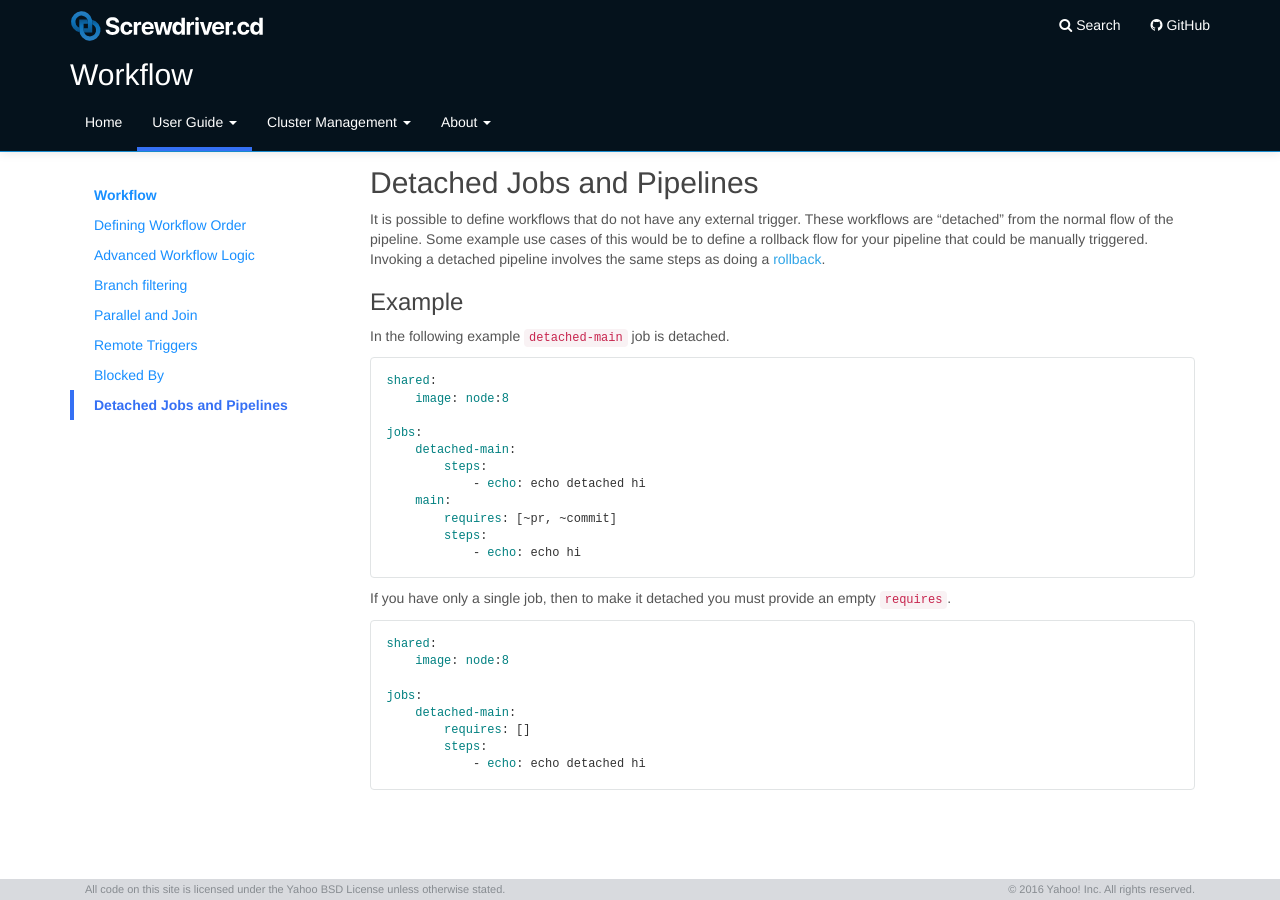
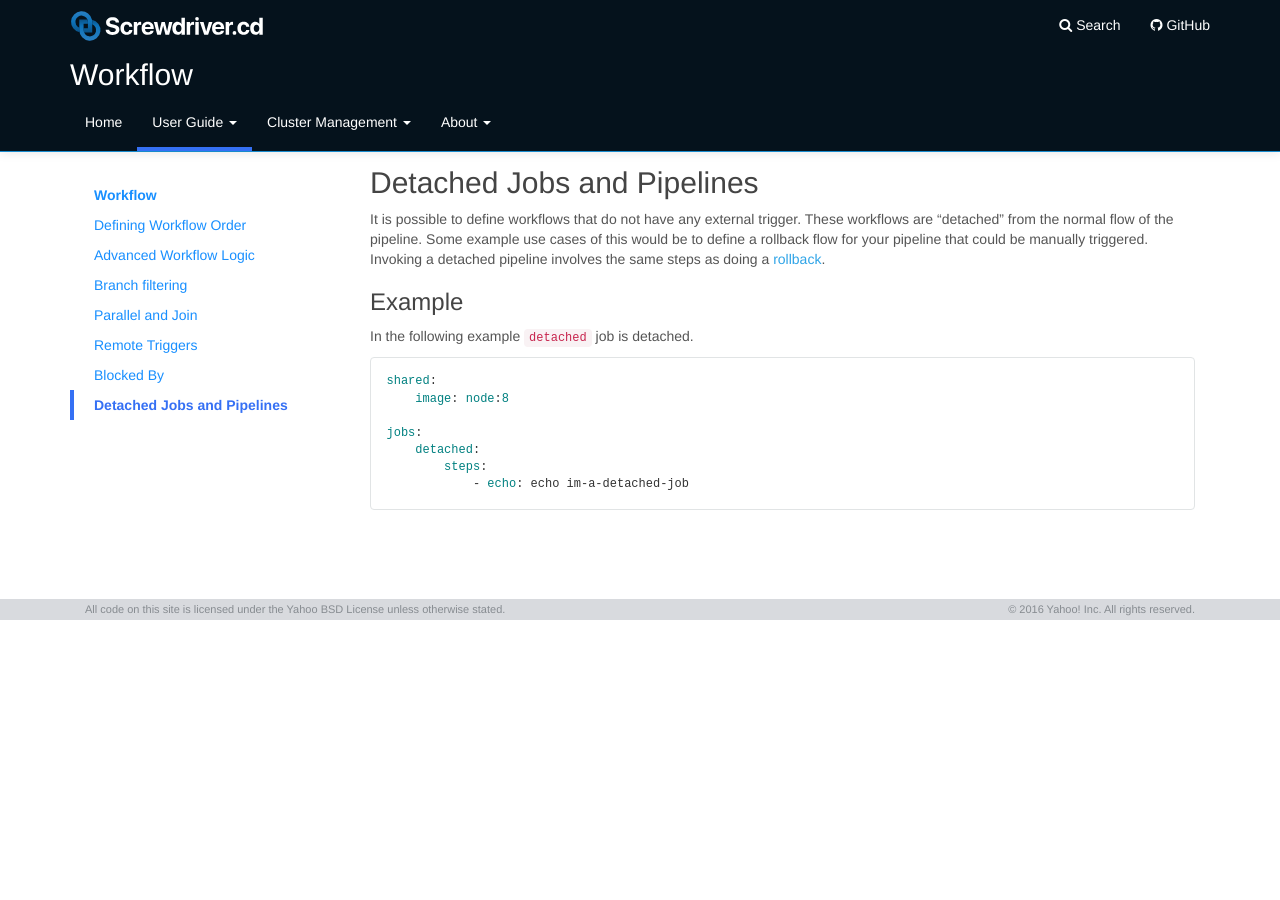
Before and after one commit to screwdriver-cd/guide, a Jekyll site: the page built from docs/user-guide/configuration/workflow.md, in a window 1280 px wide and 900 px high, scrolled down 4210 px. Built offline with Jekyll 4.4.1, drawn with Linux system fonts in a browser that asks for light colours; after the commit the page ends 4830 px from its top, so only the background shows below that.

Commit message:
fix: Update detached guide (#219)

````diff
--- a/docs/user-guide/configuration/workflow.md
+++ b/docs/user-guide/configuration/workflow.md
@@ -220,31 +220,14 @@ jobs:
 It is possible to define workflows that do not have any external trigger. These workflows are "detached" from the normal flow of the pipeline. Some example use cases of this would be to define a rollback flow for your pipeline that could be manually triggered. Invoking a detached pipeline involves the same steps as doing a [rollback](../FAQ#how-do-i-rollback).
 
 ### Example
-In the following example `detached-main` job is detached.
+In the following example `detached` job is detached.
 
 ```
 shared:
     image: node:8
 
 jobs:
-    detached-main:
+    detached:
         steps:
-            - echo: echo detached hi
-    main:
-        requires: [~pr, ~commit]
-        steps:
-            - echo: echo hi
+            - echo: echo im-a-detached-job
 ```
-
-If you have only a single job, then to make it detached you must provide an empty `requires`.
-
-```
-shared:
-    image: node:8
-
-jobs:
-    detached-main:
-        requires: []
-        steps:
-            - echo: echo detached hi
-```
````
